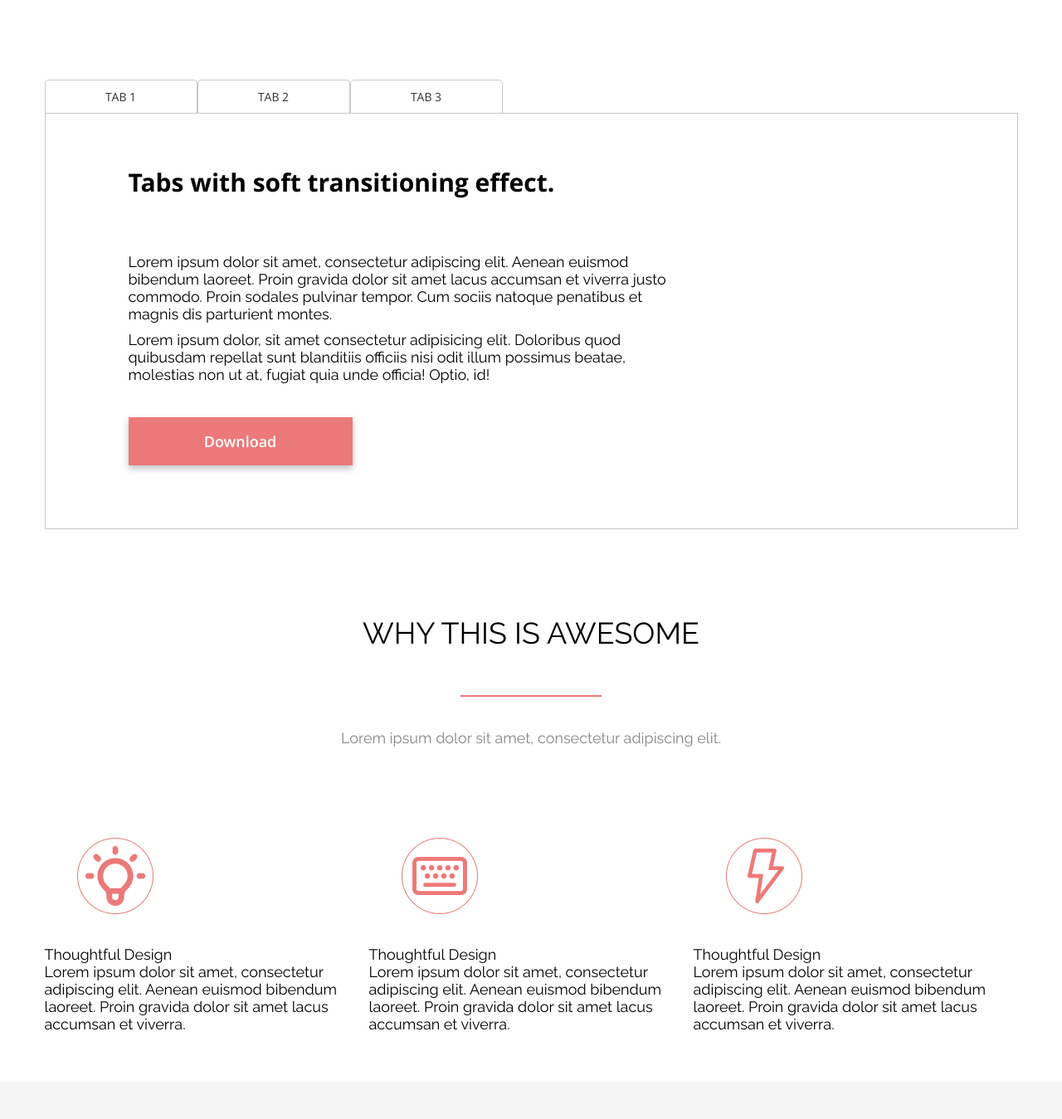
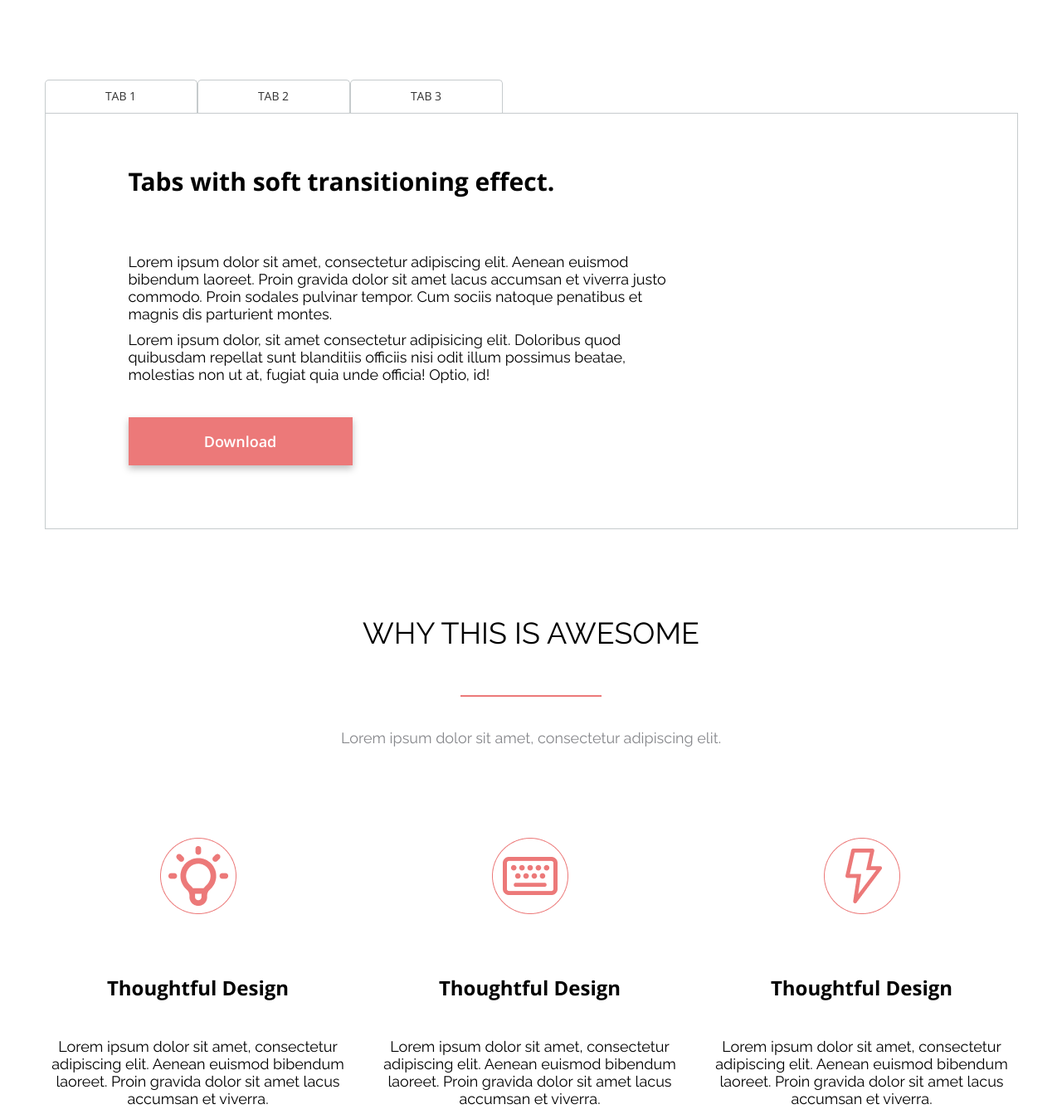
Before and after one commit to 7862212/axit-git, a plain HTML site: page index.html in a window 1280 px wide. Shown: the part 1171-2520 px from the top of the page at 83% size. Drawn offline with Linux system fonts and the light colour scheme.

Commit message:
corrected

```diff
--- a/Source/style.scss
+++ b/Source/style.scss
@@ -231,8 +231,6 @@ body {
 	// .intro__title
 	&__title {
 		font-weight: 500;
-		//font-size: 48px;
-		//font-size: calc(48 / 18 * 100%);
 		font-size: calc(48 / 16 * 1rem);
 		line-height: calc(56 / 48 * 100%);
 		text-transform: uppercase;
@@ -502,8 +500,8 @@ body {
 				font-family: 'Open Sans';
 				font-style: normal;
 				font-weight: 400;
-				font-size: 14px;
-				line-height: 19px;
+				font-size: calc(14 / 16 * 1rem);
+				line-height: calc(19 / 14 * 100%);
 				text-transform: uppercase;
 				color: #333333;
 				max-width: 184px;
@@ -546,8 +544,8 @@ body {
 					font-family: 'Open Sans';
 					font-style: normal;
 					font-weight: 700;
-					font-size: 30px;
-					line-height: 41px;
+					font-size: calc(30 / 16 * 1rem);
+					line-height: calc(41 / 30 * 100%);
 					color: #000000;
 					display: flex;
 					align-items: center;
@@ -637,17 +635,26 @@ body {
 	// .cards__columns
 	&__columns {
 		display: flex;
+
+		.columns{
+
 			// .columns__column
 				&__column {
 						display: flex;
 						flex-direction: column;
 						justify-content: center;
 						align-items: center;
+						max-width: 370px;
+						width: 100%;
+
 						&:not(:last-child) {
 							margin-right: 30px;
 						}
+
+					.column {
 							// .column__pic
 							&__pic {}
+
 							// .column__title
 							&__title {
 								font-family: 'Open Sans';
@@ -655,15 +662,18 @@ body {
 								font-weight: 700;
 								font-size: 24px;
 								line-height: 33px;
+								font-size: calc(24 / 16 * 1rem);
+								line-height: calc(33 / 24 * 100%);
 								text-align: center;
 								text-transform: capitalize;
 								color: #000000;
 								display: flex;
 								align-items: center;
 								justify-content: center;
-					width: 369px;
+								width: 100%;
 								height: 100px;
 							}
+
 							// .column__text
 							&__text {
 								text-align: center;
@@ -671,6 +681,10 @@ body {
 								display: flex;
 								align-items: center;
 								justify-content: center;
+								width: 100%;
+								height: 105px;
+							}
+					}
 				}
 		}
 	}
```
Also changed, not shown: css/style.css. Lines whose indentation alone changed are shown as unchanged.
